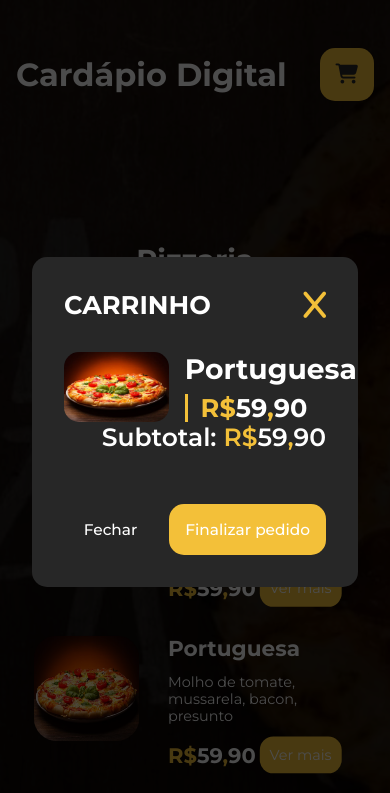
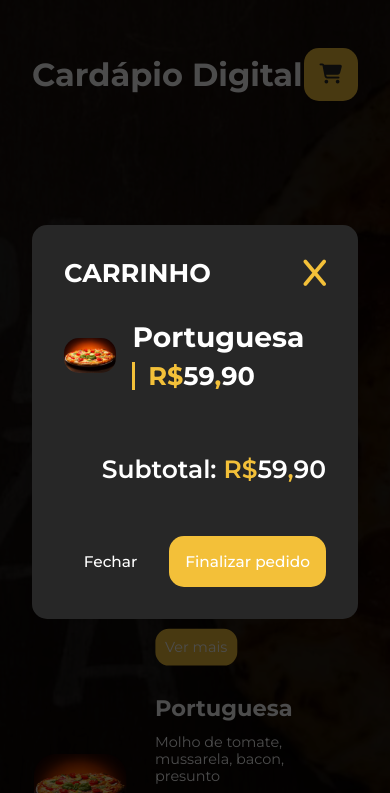
Before and after one commit to zmaderow/cardapio-digital, a plain HTML site: page index.html in a window 390 px wide. Both pictures are taken after a click on the link 346 px from the left and 74 px from the top of the page. Shown: the top 793 px of the page. Drawn offline with Linux system fonts and the light colour scheme.

Commit message:
🐛 fix: responsividade em dispositivos médios

```diff
--- a/assets/style.css
+++ b/assets/style.css
@@ -78,13 +78,17 @@ a {
     align-items: center;
 }
 
+#restaurantInfo h1 {
+    font-size: 190%;
+}
+
 #restaurantInfo p {
     display: flex;
     flex-direction: row;
     flex-wrap: nowrap;
     align-items: center;
     gap: .8rem;
-    font-size: 18px;
+    font-size: 100%;
 }
 
 #restaurantInfoLocation {
@@ -110,13 +114,18 @@ a {
     gap: 1rem;
 }
 
+.menuCategoriesItem {
+    cursor: pointer;
+}
+
 .menuCategoriesItem:hover {
     transform: scale(1.07) translateX(10px);
 }
 
 .menuCategoriesItemImg {
-    width: 345px;
-    height: 125px;
+    width: 100%;
+    height: 13vh;
+    object-fit: cover;
     border-radius: 15px;
     -webkit-mask-image: linear-gradient(to right, transparent 1%, var(--background));
     filter: saturate(110%);
@@ -124,7 +133,7 @@ a {
 
 .menuCategoriesItemTitle {
     position: relative;
-    top: -90px;
+    top: -70%;
     left: 30px;
     height: 1px;
 }
@@ -143,11 +152,12 @@ a {
     flex-direction: row;
     flex-wrap: nowrap;
     gap: 2rem;
+    align-items: center;
 }
 
 .restaurantMenuItemImg {
-    width: 300px;
-    height: 200px;
+    width: 30%;
+    height: max-content;
     border-radius: 25px;
 }
 
@@ -190,6 +200,7 @@ a {
 
 .modal {
     margin: 0 2rem;
+    width: fit-content;
 }
 
 .modalTitleDiv {
@@ -216,7 +227,7 @@ a {
 }
 
 .modalContentItemImg {
-    width: 40%;
+    width: 20%;
     height: fit-content;
     border-radius: 15px;
 }
@@ -255,6 +266,7 @@ a {
     text-align: end;
     font-size: 25px;
     font-weight: 600;
+    margin-top: 4rem;
 }
 
 .modalButtons {
@@ -506,22 +518,9 @@ main.modal-active {
 
 /* https://codepen.io/designcouch/pen/obvKxm */
 
-@media screen and (min-width: 600px) and (max-width: 995px) {
-    main {
-        flex-direction: column;
-    }
-
-    #cartBtn {
-        display: none;
-    }
-}
-
-@media screen and (min-width: 0) and (max-width: 599px) {
+@media screen and (min-width: 0) and (max-width: 995px) {
     main {
         padding: 1rem;
-    }
-
-    main {
         flex-direction: column;
         align-items: center;
     }
@@ -531,13 +530,8 @@ main.modal-active {
     }
 
     header {
-        padding: 3rem 1rem;
+        padding: 3rem 2rem;
     }
-
-    /* #cartBtn {
-        position: fixed;
-        right: 20px;
-    } */
 
     #restaurantInfo {
         margin: 0 auto;
@@ -553,12 +547,6 @@ main.modal-active {
         font-size: 200%;
         align-self: center;
     }
-
-    .restaurantCategory {
-        width: 90%;
-        margin: 0 auto;
-    }
-
 
     .menucategories {
         display: inline;
@@ -601,16 +589,12 @@ main.modal-active {
     .restaurantMenuItem {
         width: 100%;
         padding-right: 1rem;
-    }
-
-    .restaurantMenuItemImg {
-        width: 30vw;
-        height: 30vw;
+        justify-content: center;
     }
 
     .restaurantMenuItemInfo h1,
     h2 {
-        font-size: 150%;
+        font-size: clamp(25px, 4vw, 35px);
     }
 
     .restaurantMenuItemInfo p {
@@ -618,7 +602,7 @@ main.modal-active {
     }
 
     .restaurantMenuItemInfoPrice {
-        font-size: 6vw;
+        font-size: clamp(25px, 4vw, 30px);
     }
 
     .modal {
@@ -645,4 +629,9 @@ main.modal-active {
         font-size: 120%;
         font-weight: 500;
     }
+
+    .restaurantMenuItemInfoPriceDiv {
+        flex-wrap: wrap;
+        gap: 1rem;
+    }
 }
--- a/index.html
+++ b/index.html
@@ -4,7 +4,8 @@
 <head>
     <meta charset="UTF-8">
     <meta name="viewport" content="width=device-width, initial-scale=1.0">
-    <title>Document</title>
+    <title>Cardápio Digital</title>
+    <link rel="shortcut icon" href="./assets/img/favicon.png" type="image/x-icon">
     <link rel="stylesheet" href="./assets/style.css">
     <link rel="preconnect" href="https://fonts.googleapis.com">
     <link rel="preconnect" href="https://fonts.gstatic.com" crossorigin>
```
Also changed, not shown: assets/img/favicon.png (added).
